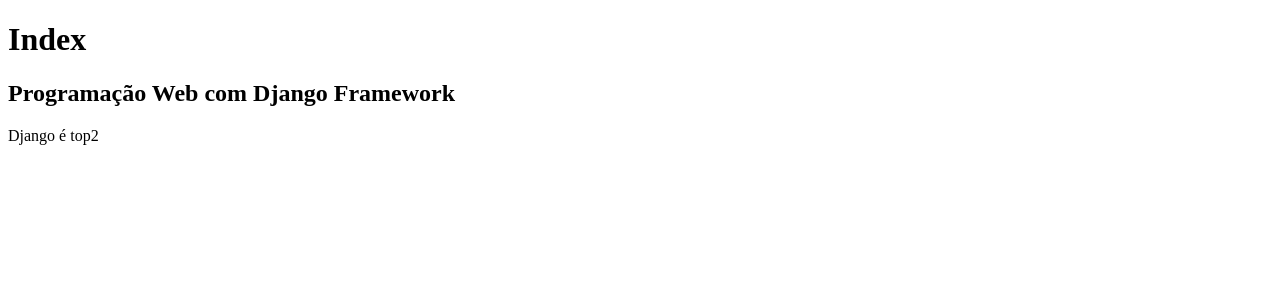
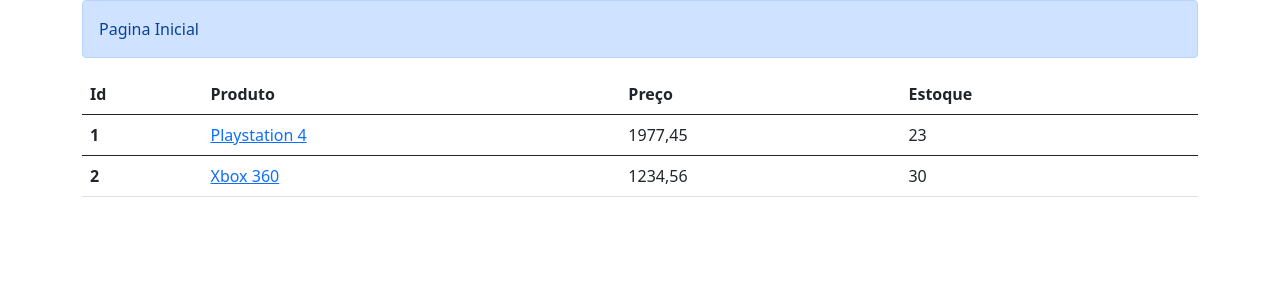
Before and after one commit to Matheus-Doerzbacher/Curso-de-Django, a Django app: page / in a window 1280 px wide. Shown: the top 300 px of the page. Run offline with Django 5.2, Linux system fonts and the light colour scheme; data comes from the database, SQL or seed files in the repository; some libraries are stand-ins or nearby versions.

Commit message:
Apresentando produtos em tela

```diff
--- a/appBase/templates/index.html
+++ b/appBase/templates/index.html
@@ -1,13 +1,49 @@
+
 <!DOCTYPE html>
-<html lang="pt-br">
+<html lang="en">
   <head>
-    <meta charset="UTF-8" />
-    <meta name="viewport" content="width=device-width, initial-scale=1.0" />
-    <title>Django 1 - Index</title>
+    <meta charset="utf-8" />
+    <meta name="viewport" content="width=device-width, initial-scale=1" />
+    <link
+      rel="stylesheet"
+      href="https://cdnjs.cloudflare.com/ajax/libs/twitter-bootstrap/5.0.0-beta1/css/bootstrap.min.css"
+    />
+    <link
+      rel="stylesheet"
+      href="https://cdnjs.cloudflare.com/ajax/libs/font-awesome/5.15.2/css/all.min.css"
+    />
+
+    <title>Pagina Inicial</title>
   </head>
   <body>
-    <h1>Index</h1>
-    <h2>{{curso}}</h2>
-    <p>{{outro}}</p>
+    <div class="container">
+      <div class="alert alert-primary" role="alert">
+        Pagina Inicial
+      </div>
+      <table class="table">
+      <thead>
+        <tr>
+          <th scope="col">Id</th>
+          <th scope="col">Produto</th>
+          <th scope="col">Preço</th>
+          <th scope="col">Estoque</th>
+        </tr>
+      </thead>
+
+      {% for produto in produtos %}
+      <tbody>
+        <tr>
+          <th scope="row">{{produto.id}}</th>
+          <td><a href="{% url 'produto' produto.id %}">{{produto.nome}}</a></td>
+          <td>{{produto.preco}}</td>
+          <td>{{produto.estoque}}</td>
+        </tr>
+      </tbody>
+      {% endfor %}
+    </table>
+  </div>
+    <script src="https://cdnjs.cloudflare.com/ajax/libs/twitter-bootstrap/5.0.0-beta1/js/bootstrap.bundle.min.js"></script>
   </body>
 </html>
+</body>
+</html>
--- a/appBase/urls.py
+++ b/appBase/urls.py
@@ -1,8 +1,9 @@
 from django.urls import path
 
-from .views import index, contato
+from .views import index, contato, produto
 
 urlpatterns = [
-    path("", index),
-    path("contato", contato),
+    path("", index, name="index"),
+    path("contato", contato, name="contato"),
+    path("produto/<int:pk>", produto, name="produto"),
 ]
--- a/appBase/views.py
+++ b/appBase/views.py
@@ -1,15 +1,24 @@
 from django.shortcuts import render
+
+from .models import Produto
 
 
 def index(request):
 
-    outro = "Django é top2"
+    produtos = Produto.objects.all()
     context = {
-        "curso": "Programação Web com Django Framework",
-        "outro": outro,
+        "produtos": produtos,
     }
     return render(request, "index.html", context)
 
 
 def contato(request):
     return render(request, "contato.html")
+
+
+def produto(request, pk):
+    prod = Produto.objects.get(id=pk)
+    context = {
+        "produto": prod,
+    }
+    return render(request, "produto.html", context)
```
Also changed, not shown: appBase/templates/produto.html (added, +45 -0 lines).
